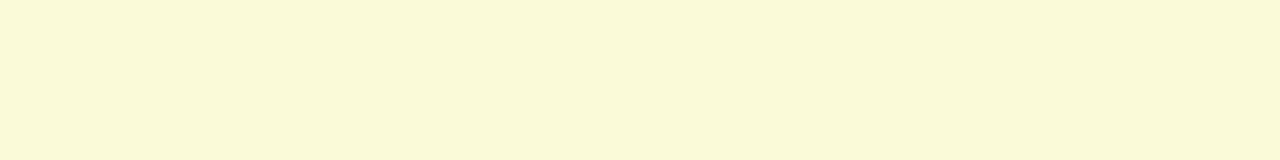
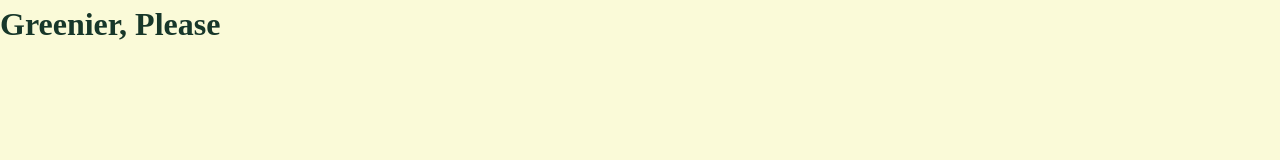
Before and after one commit to belynnn/I3__Greenier-Please, a React (Vite) app: page / in a window 1280 px wide. Shown: the top 160 px of the page. Built offline with nearby package versions, Linux system fonts and the light colour scheme.

Commit message:
last commit of ze day, we're goat <3

```diff
--- a/src/App.jsx
+++ b/src/App.jsx
@@ -1,10 +1,12 @@
 import { Outlet } from 'react-router-dom';
 import './App.css';
 import Navbar from './Components/Navbar/Navbar';
+import Header from './Containers/Header/Header';
 
 function App() {
   return (
     <>
+      <Header />
       <Outlet />
       <Navbar />
     </>
```
